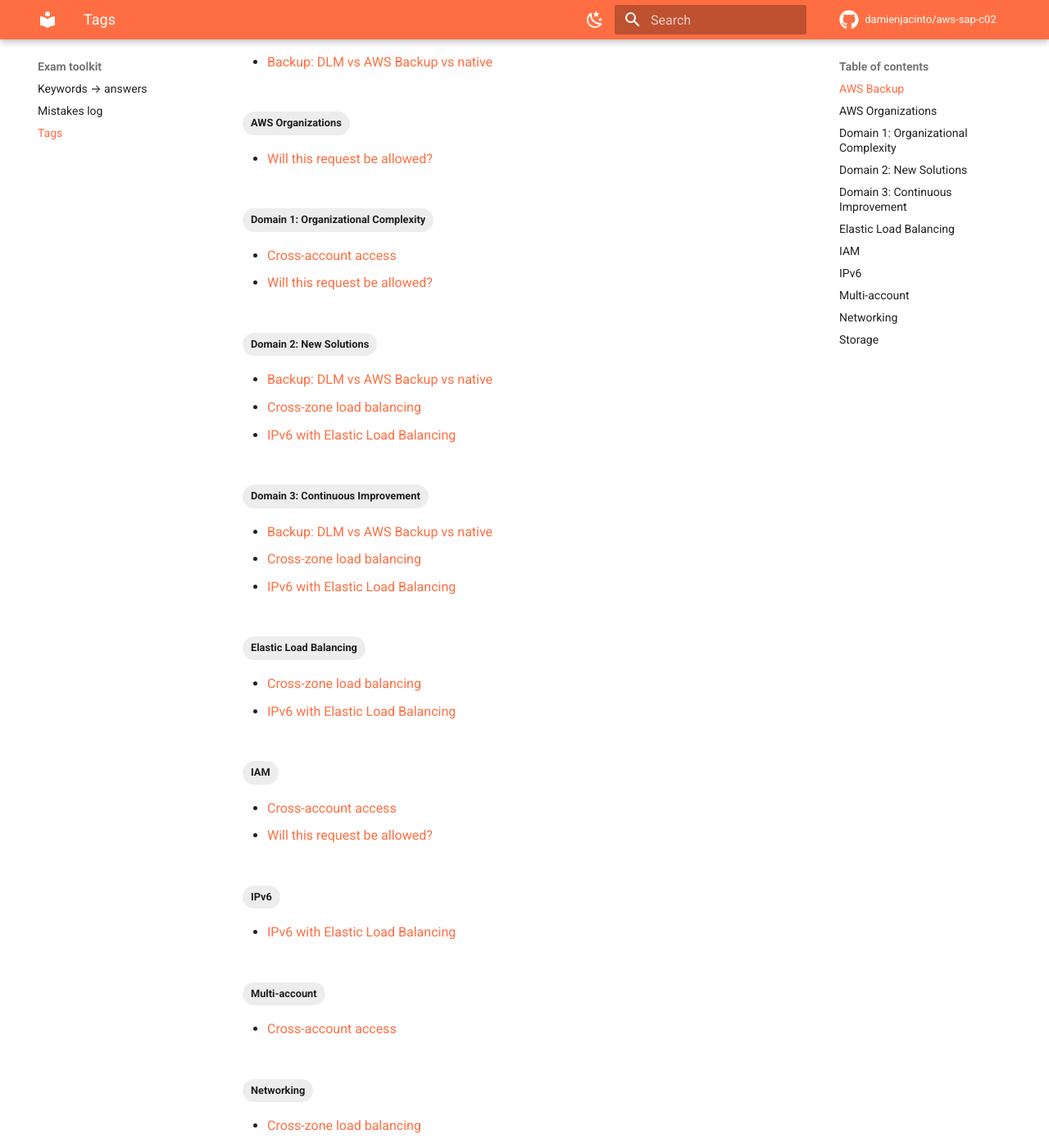
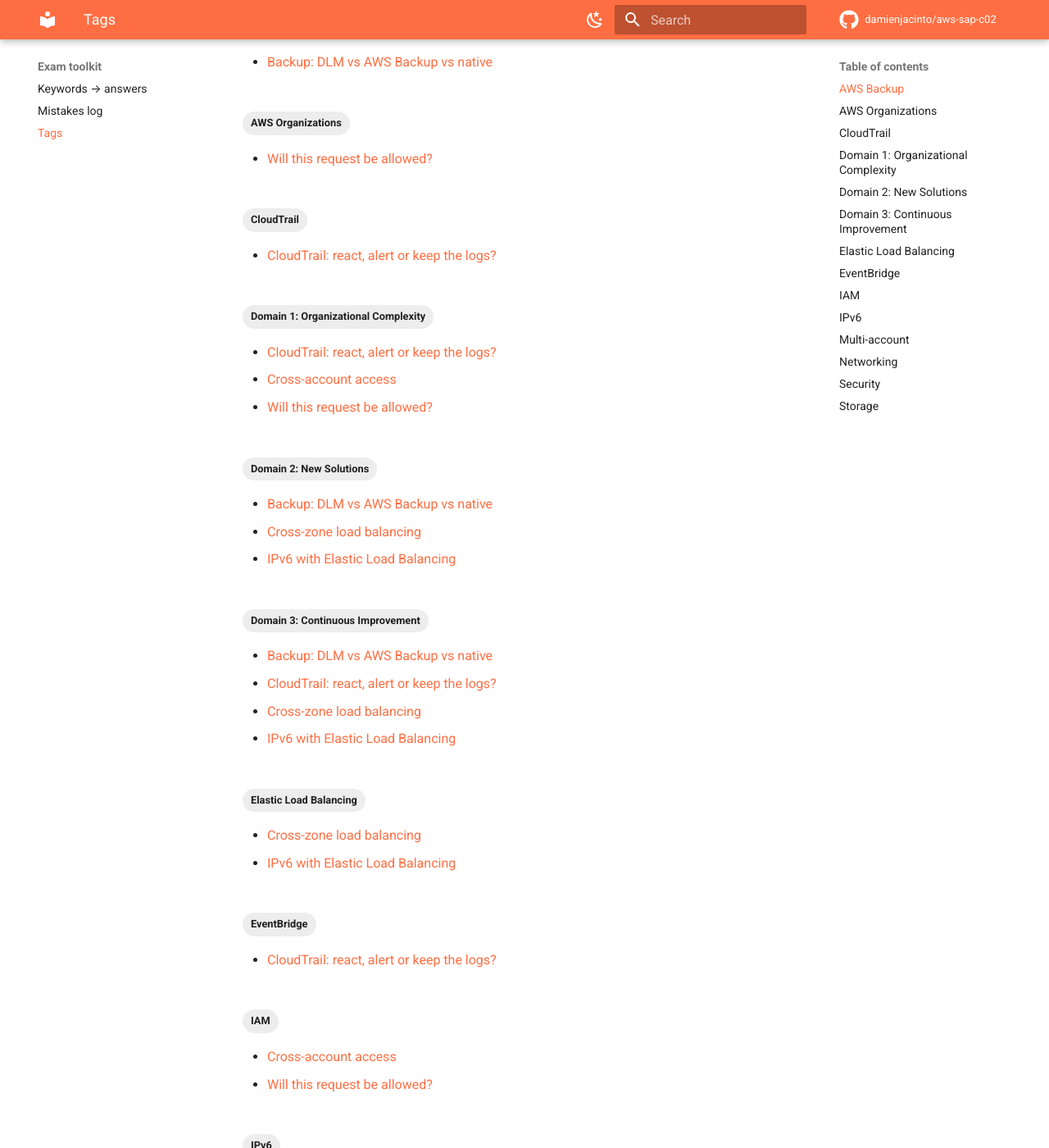
Before and after one commit to damienjacinto/aws-sap-c02, an MkDocs documentation site: the page built from docs/tags.md, in a window 1280 px wide and 1400 px high, scrolled down 283 px. Shown: the whole window at 82% size. Built offline with MkDocs 1.6.1 and Material for MkDocs 9.7.7, drawn with Linux system fonts in a browser that asks for light colours; comment, search, counter and statistics services are not loaded; part of the change alters nothing that is shown; some of the changed text lies outside the part shown.

Commit message:
docs(security): add CloudTrail destinations page
Co-Authored-By: Claude Opus 5.5 <noreply@anthropic.com>

````diff
--- a/docs/curriculum.md
+++ b/docs/curriculum.md
@@ -527,6 +527,7 @@ Re-read this week's trees, redo every mistake logged this week, finish any lab l
 
 - Detective controls: GuardDuty vs Inspector vs Macie vs Security Hub vs Detective vs Config vs CloudTrail
 - S3 access control: bucket policy, ACLs, access points, Block Public Access, Object Ownership
+- [CloudTrail: react, alert or keep the logs?](decisions/security/cloudtrail.md)
 
 **📖 Read**
 
--- a/docs/decisions/index.md
+++ b/docs/decisions/index.md
@@ -17,6 +17,12 @@ Each page answers **one question the exam keeps asking**, in the same order:
 | [Will this request be allowed?](identity/policy-evaluation.md) | Day 1 |
 | [Cross-account access](identity/cross-account-access.md) | Day 1 |
 
+## Security & monitoring
+
+| Decision | Built on |
+|---|---|
+| [CloudTrail: react, alert or keep the logs?](security/cloudtrail.md) | Day 10 (Wed 7 Oct) |
+
 ## Networking
 
 | Decision | Built on |
--- /dev/null
+++ b/docs/decisions/security/cloudtrail.md
@@ -0,0 +1,116 @@
+---
+tags:
+  - "Domain 1: Organizational Complexity"
+  - "Domain 3: Continuous Improvement"
+  - CloudTrail
+  - EventBridge
+  - Security
+---
+
+# CloudTrail: react, alert or keep the logs?
+
+**The question:** API activity must be detected, alerted on, or kept as evidence. Where should CloudTrail send its events: EventBridge, CloudWatch Logs or S3?
+
+**Trigger keywords:** *"react immediately when someone calls X"*, *"near real time"*, *"alarm when there are too many unauthorized API calls"*, *"root user signs in"*, *"centralize logs from all accounts"*, *"logs must not be tampered with"*, *"retain for 7 years"*, *"query the logs"*.
+
+## Fundamentals
+
+| Destination | Latency | Use it to |
+|---|---|---|
+| **Event history** | ~minutes | Look up the last **90 days** of management events, per Region. Free, no trail needed |
+| **EventBridge** | **Near real time**: doesn't wait for the S3 log file | **React** to one API call: rule → Lambda, SNS, SSM Automation, Step Functions |
+| **CloudWatch Logs** | Same as the trail delivery | **Count** events with **metric filters** + **alarms** (e.g. failed console logins, `UnauthorizedOperation`, root usage) |
+| **S3 (trail)** | Log files about **every 5 minutes**. An event usually lands within ~5 min, **up to ~15 min**, not guaranteed | **Keep** the logs: central, cross-account, cheap, queried with Athena |
+| **CloudTrail Lake** | Minutes | Query events with SQL over multi-year retention, without managing S3 + Athena |
+
+- **Management events** (control plane: `CreateBucket`, `RunInstances`…) are logged by default. **Data events** (`GetObject`, Lambda `Invoke`, DynamoDB items…) must be enabled on the trail and cost extra.
+- **CloudTrail Insights** detects unusual **volume or error rate** of API calls compared to the account's baseline: built-in anomaly detection, no threshold to set.
+- **Organization trail:** created in the management account (or a delegated administrator), logs every account of the organization into one bucket. Member accounts can't stop or edit it.
+
+```mermaid
+flowchart LR
+    API([API call]) --> CT[CloudTrail]
+    CT -- "near real time" --> EB[EventBridge rule] --> R[Lambda / SNS / SSM<br/>react]
+    CT -- "~5 to 15 min" --> CWL[CloudWatch Logs] --> MF[Metric filter] --> AL[Alarm → SNS<br/>detect anomalies]
+    CT -- "files every ~5 min" --> S3[(S3 bucket<br/>log archive account)] --> GL[Lifecycle → Glacier<br/>archive]
+    S3 --> ATH[Athena<br/>investigate]
+    classDef answer fill:#e65100,stroke:#bf360c,color:#fff
+    class R,AL,GL,ATH answer
+```
+
+## Decision tree
+
+```mermaid
+flowchart TD
+    A([Requirement on API activity]) --> B{{React to a specific call<br/>as fast as possible?}}
+    B -- Yes --> EB[EventBridge rule on<br/>AWS API Call via CloudTrail]
+    B -- No --> C{{Alert on a count or<br/>pattern over time?}}
+    C -- "Threshold I define" --> CWL[Trail → CloudWatch Logs<br/>+ metric filter + alarm]
+    C -- "Unusual vs baseline" --> INS[CloudTrail Insights]
+    C -- No --> D{{Keep logs from all accounts,<br/>tamper-proof, long term?}}
+    D -- Yes --> S3[Organization trail → S3 in<br/>log archive account]
+    S3 --> P[Versioning + MFA Delete or Object Lock,<br/>log file validation, SCP deny StopLogging,<br/>lifecycle to Glacier]
+    D -- "Query with SQL" --> Q{{Run S3 + Athena yourself?}}
+    Q -- Yes --> ATH[S3 + Athena]
+    Q -- No --> LAKE[CloudTrail Lake]
+    classDef answer fill:#e65100,stroke:#bf360c,color:#fff
+    class EB,CWL,INS,P,ATH,LAKE answer
+```
+
+## Why each branch
+
+- **React → EventBridge.** It receives the event without waiting for the log file to be written to S3 or CloudWatch Logs. It's the most reactive option, and the target can remediate automatically (e.g. Lambda re-enables a disabled trail, or reverts a security group change).
+- **Count → CloudWatch Logs.** EventBridge matches single events: it can't say *"more than 5 failed logins in 5 minutes"*. A metric filter turns matching log lines into a metric, and an alarm fires on the threshold. The trail needs an IAM role to write to the log group.
+- **Unusual activity → Insights.** When the stem says *"unusual"* or *"anomalous"* without giving a threshold, CloudTrail Insights learns the baseline for you.
+- **Evidence → S3 in another account.** A bucket in the log archive account, written by an organization trail, keeps logs out of reach of workload account admins. The bucket policy allows `cloudtrail.amazonaws.com` to write, scoped with `aws:SourceArn`.
+- **Tamper-proof.** **Versioning + MFA Delete** stops silent deletion and overwrite (MFA Delete is enabled by the root user, via CLI/API only). **Object Lock** in compliance mode is stronger: WORM, nobody can delete before retention ends. **Log file integrity validation** adds hourly signed digest files to prove a log wasn't modified. An **SCP** denies `cloudtrail:StopLogging` and `DeleteTrail`.
+- **Archive → lifecycle.** Move old logs to S3 Glacier storage classes. Keep a retention that matches the compliance requirement.
+
+## Comparison
+
+| | EventBridge | CloudWatch Logs | S3 | CloudTrail Lake |
+|---|---|---|---|---|
+| Speed | Fastest | ~5–15 min | ~5–15 min | Minutes |
+| Single event | ✅ | ✅ (filter) | ❌ | ❌ |
+| Count / threshold | ❌ | ✅ metric filter + alarm | ❌ | ❌ |
+| Long-term, cheap retention | ❌ | Costly | ✅ + Glacier | Paid per ingestion |
+| Query | ❌ | Logs Insights | Athena | SQL built in |
+| Cross-account central | Event bus forwarding | Log group per account (or centralized subscription) | ✅ org trail | ✅ org event data store |
+
+## Exam traps
+
+!!! warning "Waiting for S3 to react"
+    *"Respond as quickly as possible"*: a Lambda triggered by S3 `PutObject` on the log bucket waits for the log file (up to ~15 min). **EventBridge** is the answer.
+
+!!! warning "EventBridge for thresholds"
+    *"Alert when more than N…"* needs a **CloudWatch metric filter + alarm**. EventBridge has no counting.
+
+!!! warning "Read-only calls don't reach EventBridge by default"
+    `Get*`, `List*`, `Describe*` events are only sent to a rule that explicitly opts in to all management events. Write calls are sent by default.
+
+!!! warning "Data events aren't on by default"
+    *"Who downloaded this S3 object?"* needs **S3 data events** on the trail (or S3 server access logs). Management events alone won't show `GetObject`.
+
+!!! warning "MFA Delete isn't WORM"
+    MFA Delete makes deletion harder, but the root user with MFA can still delete. *"Nobody can delete for 7 years"* means **Object Lock compliance mode**.
+
+## Test yourself
+
+??? question "1. Security wants a security group opened to 0.0.0.0/0 to be reverted within seconds, in every account. What do you build?"
+    An **EventBridge rule** on `AuthorizeSecurityGroupIngress` (AWS API Call via CloudTrail) targeting a **Lambda** that revokes the rule. Deploy it to all accounts with StackSets, or forward events to a central event bus.
+
+??? question "2. The CISO wants an email when more than 10 `AccessDenied` errors happen in 5 minutes. Which option?"
+    Trail → **CloudWatch Logs**, **metric filter** on `errorCode = AccessDenied`, **alarm** with a threshold of 10 over 5 minutes → **SNS**.
+
+??? question "3. Auditors require CloudTrail logs from 150 accounts in one place, kept 7 years, and proof that no file was altered. Design?"
+    **Organization trail** → S3 bucket in the **log archive account**, **log file integrity validation** on, **Object Lock** (compliance mode, 7 years) or at least versioning + MFA Delete, **lifecycle to Glacier**, and an **SCP** denying `StopLogging` / `DeleteTrail`.
+
+??? question "4. Nobody knows what normal API activity looks like, but the team wants to be told when something unusual happens. Least effort?"
+    **CloudTrail Insights** on the trail.
+
+## Related
+
+- [Will this request be allowed?](../identity/policy-evaluation.md): the SCP that protects CloudTrail
+- [Backup: DLM vs AWS Backup vs native](../storage/backup-strategy.md): same WORM logic with Vault Lock
+- AWS docs: [Receiving CloudTrail events with EventBridge](https://docs.aws.amazon.com/eventbridge/latest/userguide/eb-service-event-cloudtrail.html)
+- AWS docs: [Monitoring CloudTrail log files with CloudWatch Logs](https://docs.aws.amazon.com/awscloudtrail/latest/userguide/monitor-cloudtrail-log-files-with-cloudwatch-logs.html)
--- a/mkdocs.yml
+++ b/mkdocs.yml
@@ -77,6 +77,8 @@ nav:
       - Identity & access:
           - Will this request be allowed?: decisions/identity/policy-evaluation.md
           - Cross-account access: decisions/identity/cross-account-access.md
+      - Security & monitoring:
+          - "CloudTrail: react, alert or keep the logs?": decisions/security/cloudtrail.md
       - Networking:
           - "Cross-zone load balancing": decisions/networking/elb-cross-zone.md
           - IPv6 with Elastic Load Balancing: decisions/networking/elb-ipv6.md
````
